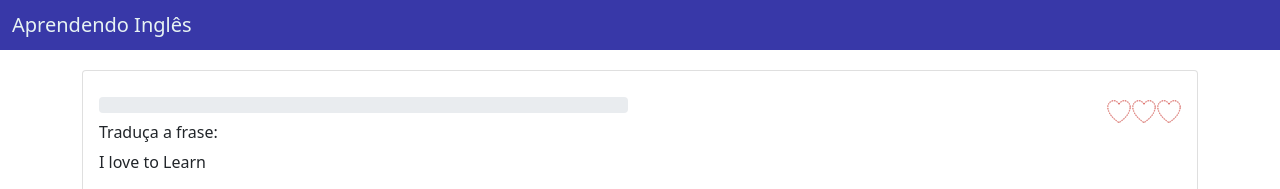
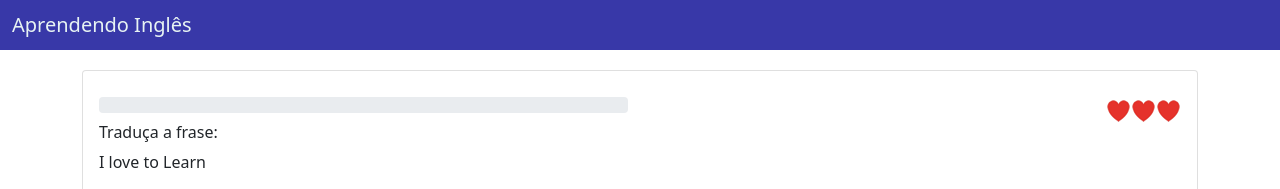
Before and after one commit to SpiderCod3R/angular_app-1, an Angular app: page / in a window 1280 px wide. Shown: the top 189 px of the page. Built offline with nearby package versions, Linux system fonts and the light colour scheme.

Commit message:
116. App1 - Exibindo corações com ngFor

```diff
--- a/src/app/components/tentativas/tentativas.component.html
+++ b/src/app/components/tentativas/tentativas.component.html
@@ -1,3 +1,7 @@
+<!--
 <img [src]="coracao_vazio">
 <img [src]="coracao_vazio">
 <img [src]="coracao_vazio">
+-->
+
+<img *ngFor="let coracao of coracoes" [src]="coracao.exibe_coracao()" />
--- a/src/app/components/tentativas/tentativas.component.ts
+++ b/src/app/components/tentativas/tentativas.component.ts
@@ -1,15 +1,19 @@
 import { Component, OnInit } from '@angular/core';
-
+import { Coracao } from 'src/app/shared/coracao.model';
 @Component({
   selector: 'app-tentativas',
   templateUrl: './tentativas.component.html',
   styleUrls: ['./tentativas.component.css']
 })
 export class TentativasComponent implements OnInit {
-  public coracao_vazio: string = "../assets/coracao_vazio.png"
-  public coracao_cheio: string = "../assets/coracao_cheio.png"
+  coracao_cheio:string="../assets/coracao_cheio.png"
+  coracao_vazio:string="../assets/coracao_vazio.png"
 
-  constructor() { }
+  public coracoes: Coracao[] = [
+    new Coracao(true), new Coracao(true), new Coracao(true)
+  ]
+
+  constructor() { console.log(this.coracoes) }
 
   ngOnInit(): void {
   }
--- /dev/null
+++ b/src/app/shared/coracao.model.ts
@@ -0,0 +1,14 @@
+export class Coracao {
+  constructor(
+    public cheio:boolean,
+    public url_coracao_cheio:string="../assets/coracao_cheio.png",
+    public url_coracao_vazio:string="../assets/coracao_vazio.png") { }
+
+  public exibe_coracao(): string {
+    if (this.cheio) {
+      return this.url_coracao_cheio
+    } else {
+      return this.url_coracao_vazio
+    }
+  }
+}
```
